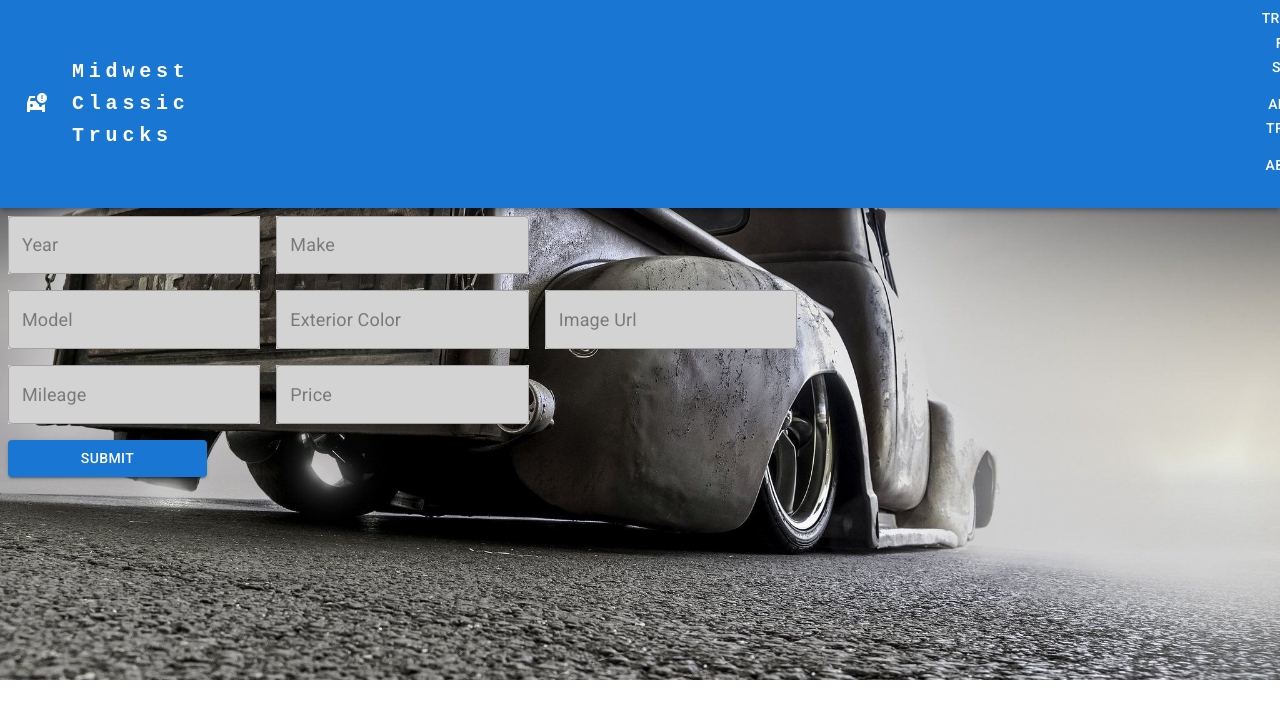
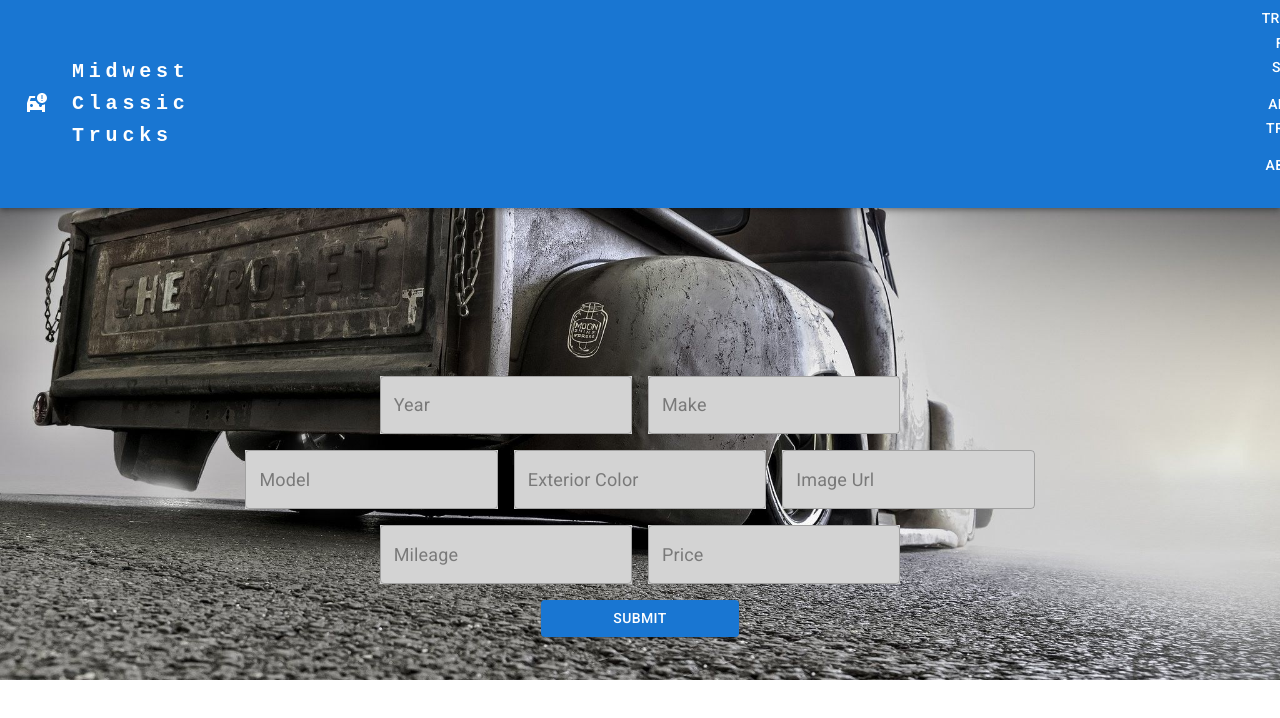
Before and after one commit to tandog42/phase-2-project, a React (Create React App) app: page /truck/new in a window 1280 px wide. Shown: the top 718 px of the page. Built offline with nearby package versions, Linux system fonts and the light colour scheme; data requests are answered from the project's data file.

Commit message:
moved a var

```diff
--- a/src/Components/NewTruckForm.js
+++ b/src/Components/NewTruckForm.js
@@ -12,8 +12,10 @@
   const [mileage, setMileage] = useState("");
   const [price, setPrice] = useState("");
   const [color, setColor] = useState("");
+  const history = useHistory();
 
-  const history = useHistory();
+  function onSubmitHandler(e) {
+    e.preventDefault();
     const newTruck = {
       year: year,
       make: make,
@@ -24,8 +26,6 @@
       price: price,
     };
 
-  function onSubmitHandler(e) {
-    e.preventDefault();
     fetch("http://localhost:3000/trucks", {
       method: "POST",
       headers: {
@@ -40,7 +40,7 @@
       });
   }
   return (
-    <div className="input-form">
+    <div id="input-form">
       <Box
         component="form"
         onSubmit={onSubmitHandler}
--- a/src/Components/TrucksContainer.js
+++ b/src/Components/TrucksContainer.js
@@ -3,8 +3,8 @@
 
 function TrucksContainer({ trucks }) {
   return (
-    <div className="truck-container">
-      <ul className="cards">
+    <div id="truck-container">
+      <ul id="cards">
         {trucks.map(truck => (
           <Truck key={truck.id} truck={truck} />
         ))}
```
Lines whose indentation alone changed are shown as unchanged.
